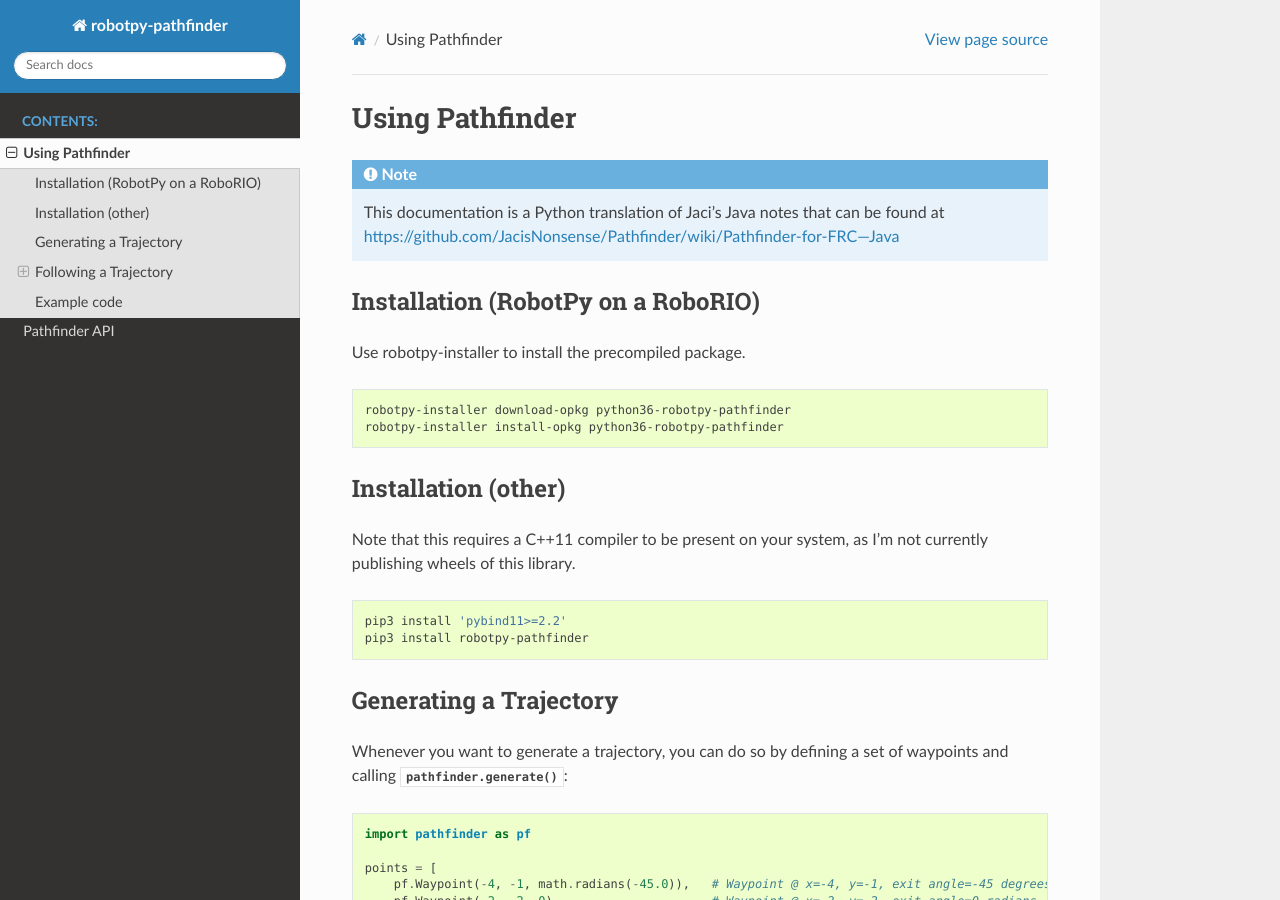
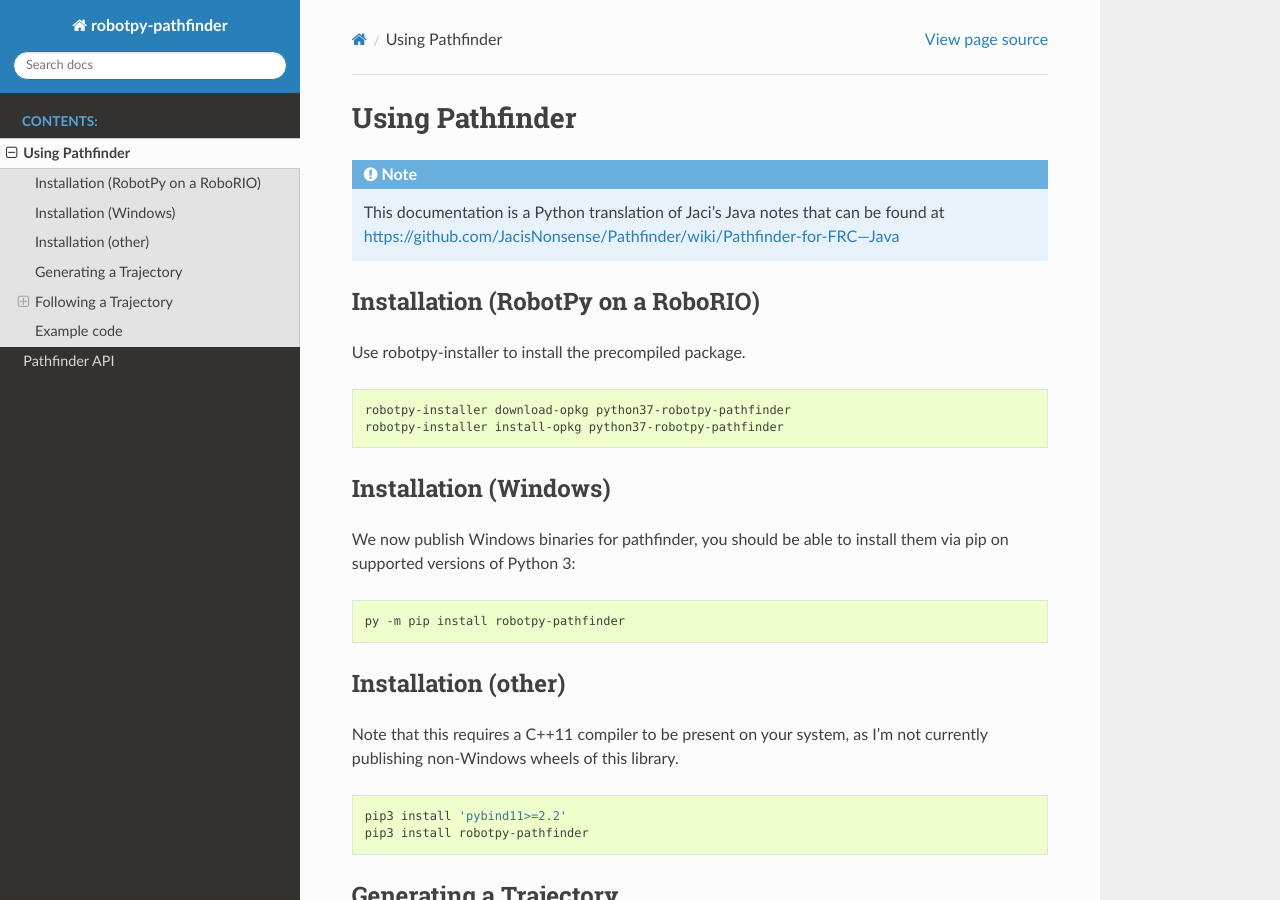
Before and after one commit to robotpy/robotpy-pathfinder, a Sphinx documentation site: the page built from docs/usage.rst, in a window 1280 px wide and 900 px high. Built offline with Sphinx 7.4.7 and the Read the Docs theme 2.0.0, drawn with Linux system fonts in a browser that asks for light colours; the version number could not be read and is left out.

Commit message:
Update documentation

```diff
--- a/README.rst
+++ b/README.rst
@@ -5,7 +5,7 @@
    :target: http://robotpy-pathfinder.readthedocs.io/en/stable/?badge=stable
    :alt: Documentation Status
 
-These are python bindings around Jaci R's PathFinder library. From the original
+These are python bindings around Jaci B's PathFinder library. From the original
 documentation:
 
 Cross-Platform, Multi-Use Motion Profiling and Trajectory Generation.
--- a/docs/usage.rst
+++ b/docs/usage.rst
@@ -11,14 +11,24 @@
 
 .. code-block:: bash
 
-    robotpy-installer download-opkg python36-robotpy-pathfinder
-    robotpy-installer install-opkg python36-robotpy-pathfinder
+    robotpy-installer download-opkg python37-robotpy-pathfinder
+    robotpy-installer install-opkg python37-robotpy-pathfinder
+
+Installation (Windows)
+----------------------
+
+We now publish Windows binaries for pathfinder, you should be able to
+install them via pip on supported versions of Python 3:
+
+.. code-block:: bash
+
+    py -m pip install robotpy-pathfinder
 
 Installation (other)
 --------------------
 
 Note that this requires a C++11 compiler to be present on your system, as I'm
-not currently publishing wheels of this library.
+not currently publishing non-Windows wheels of this library.
 
 .. code-block:: bash
 
```
